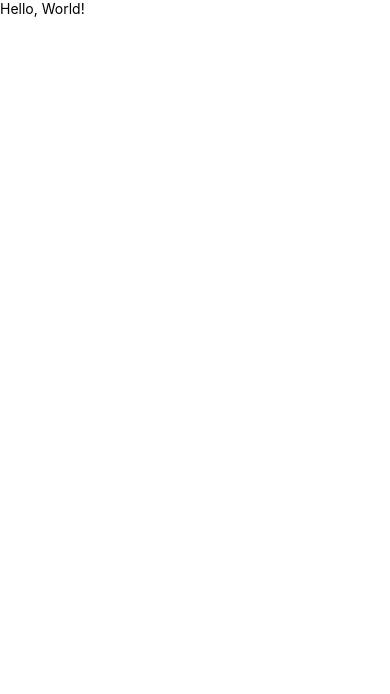
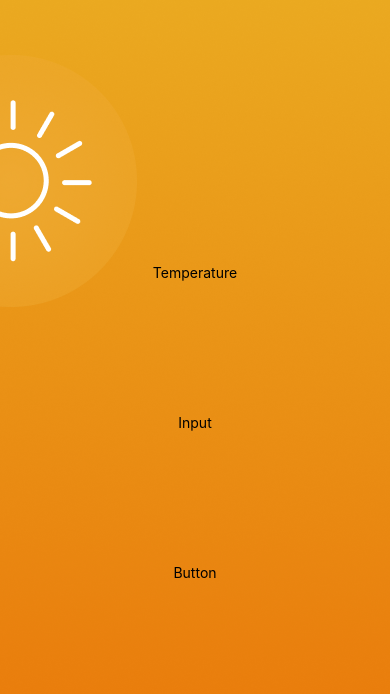
Before and after one commit to louiselize/tutoriel_react_native_temperature_converter, a React Native app: screen / in a window 390 px wide. Shown: the top 694 px of the page. Built offline with nearby package versions, Linux system fonts and the light colour scheme.

Commit message:
feat: add application layout

```diff
--- a/App.js
+++ b/App.js
@@ -1,5 +1,22 @@
-import { Text } from "react-native";
-
+import { ImageBackground, Text, View } from "react-native";
+import { styles } from "./App.style";
+import hotBackground from "./assets/hot.png";
 export default function App() {
-  return <Text>Hello, World!</Text>;
+  return (
+    <>
+      <ImageBackground style={styles.container} source={hotBackground}>
+        <View style={styles.workspace}>
+          <View>
+            <Text>Temperature</Text>
+          </View>
+          <View>
+            <Text>Input</Text>
+          </View>
+          <View>
+            <Text>Button</Text>
+          </View>
+        </View>
+      </ImageBackground>
+    </>
+  );
 }
--- a/App.style.js
+++ b/App.style.js
@@ -0,0 +1,13 @@
+import { StyleSheet } from "react-native";
+
+export const styles = StyleSheet.create({
+  container: {
+    flex: 1,
+    justifyContent: "center",
+  },
+  workspace: {
+    height: 450,
+    alignItems: "center",
+    justifyContent: "space-around",
+  },
+});
```
Also changed, not shown: assets/cold.png (added), assets/hot.png (added).
